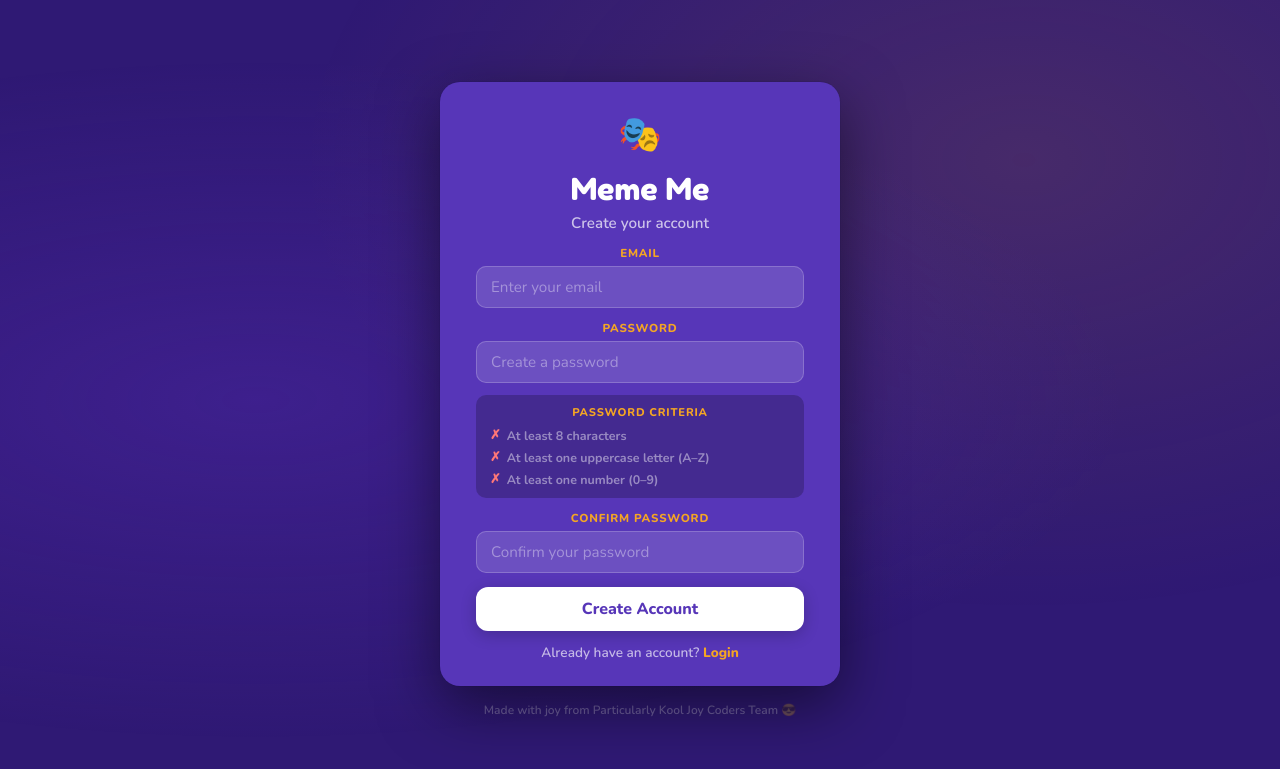
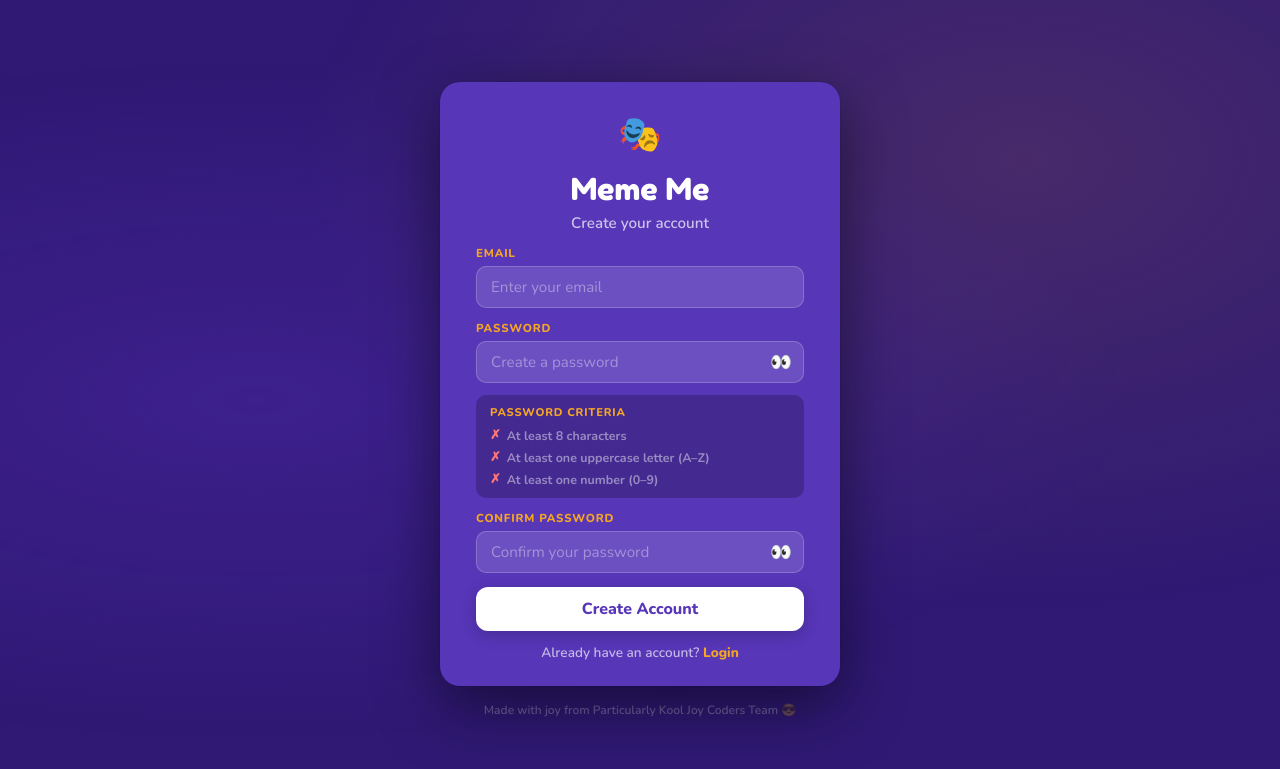
Before and after one commit to BradleyWPL/face-meme-matcher, a Flask app: page /signup in a window 1280 px wide. Shown: the top 769 px of the page. Run offline with Flask 3, Linux system fonts and the light colour scheme; some libraries are stand-ins or nearby versions.

Commit message:
fix & feature: add toggle to login & signup page

```diff
--- a/static/css/auth.css
+++ b/static/css/auth.css
@@ -11,9 +11,9 @@
 }
 
 *, *::before, *::after {
-     box-sizing:
-     border-box; margin: 0;
-     padding: 0;
+    box-sizing: border-box;
+    margin: 0;
+    padding: 0;
 }
 
 html, body {
@@ -36,16 +36,48 @@ body::before {
     pointer-events: none;
 }
 
+
+
+.input-wrapper {
+    display: flex;
+    justify-content: center;
+    position: relative;
+}
+
+.input-wrapper input {
+    width: 100%;
+    padding-right: 40px; /* space for the toggle icon */
+    transition: box-shadow 0.25s ease, border-color 0.25s ease;
+}
+
+.input-wrapper input:focus {
+    box-shadow: 0 0 0 3px rgba(245, 166, 35, 0.25);
+}
+
+.toggle-icon {
+    position: absolute;
+    right: 12px;
+    top: 50%;
+    transform: translateY(-50%);
+    cursor: pointer;
+    user-select: none;
+    font-size: 1.1rem;
+}
+
+
+
 .auth-box {
     position: relative;
+    text-align: left;
     background: var(--main-color);
     border-radius: 20px;
     padding: 28px 36px 24px;
     width: 100%;
     max-width: 400px;
     box-shadow: 0 20px 60px rgba(0,0,0,0.5), 0 0 0 1px rgba(13, 5, 89, 0.08);
-    display: flex; flex-direction:
-    column; gap: 12px;
+    display: flex;
+    flex-direction: column;
+    gap: 12px;
     animation: slideUp 0.4s cubic-bezier(0.16, 1, 0.3, 1);
 }
 
--- a/static/css/core.css
+++ b/static/css/core.css
@@ -38,9 +38,11 @@
 
 
 /* ── RESET: ZERO SCROLL ─────────────────────────────────────── */
+
 *, *::before, *::after {
     box-sizing: border-box;
-    margin: 0; padding: 0;
+    margin: 0;
+    padding: 0;
 }
 
 html, body {
--- a/static/css/style.css
+++ b/static/css/style.css
@@ -32,14 +32,11 @@
     }
 }
 
-
-
 *, *::before, *::after {
     box-sizing: border-box;
     margin: 0;
     padding: 0;
 }
-
 
 html, body {
     width: 100%;
--- a/static/js/script.js
+++ b/static/js/script.js
@@ -1,7 +1,6 @@
 // ── script.js ─────────────────────────────────────────────────────────────
 
 // script code to handle non-engine and app functionality
-
 
 console.log("Script loaded successfully!");
 
@@ -21,10 +20,10 @@ toggles.forEach(toggle => {
 
         if (input.type === 'password') {
             input.type = 'text';
-            toggle.textContent = '👀';
+            toggle.textContent = '😎';
         } else {
             input.type = 'password';
-            toggle.textContent = '😎';
+            toggle.textContent = '👀';
         }
     });
 });
--- a/templates/signup.html
+++ b/templates/signup.html
@@ -26,8 +26,11 @@
 
         <div class="auth-field">
             <label>Password</label>
-            <input type="password" id="password" placeholder="Create a password"
-                   autocomplete="new-password" oninput="checkPwCriteria()" />
+            <span class="input-wrapper">
+                <input type="password" id="password" placeholder="Create a password"
+                    autocomplete="new-password" oninput="checkPwCriteria()" />
+                <span class="toggle-icon">👀</span>
+            </span>
         </div>
 
         <!-- Live criteria checker -->
@@ -40,9 +43,12 @@
 
         <div class="auth-field">
             <label>Confirm Password</label>
-            <input type="password" id="confirm-password" placeholder="Confirm your password"
-                   autocomplete="new-password"
-                   onkeydown="if(event.key==='Enter') handleSignup()" />
+            <span class="input-wrapper">
+                <input type="password" id="confirm-password" placeholder="Confirm your password"
+                       autocomplete="new-password"
+                       onkeydown="if(event.key==='Enter') handleSignup()" />
+                <span class="toggle-icon">👀</span>
+            </span>
         </div>
 
         <button class="auth-btn" onclick="handleSignup()">Create Account</button>
```
Also changed, not shown: static/css/history.css (+3 -4 lines), templates/login.html (+7 -3 lines).
